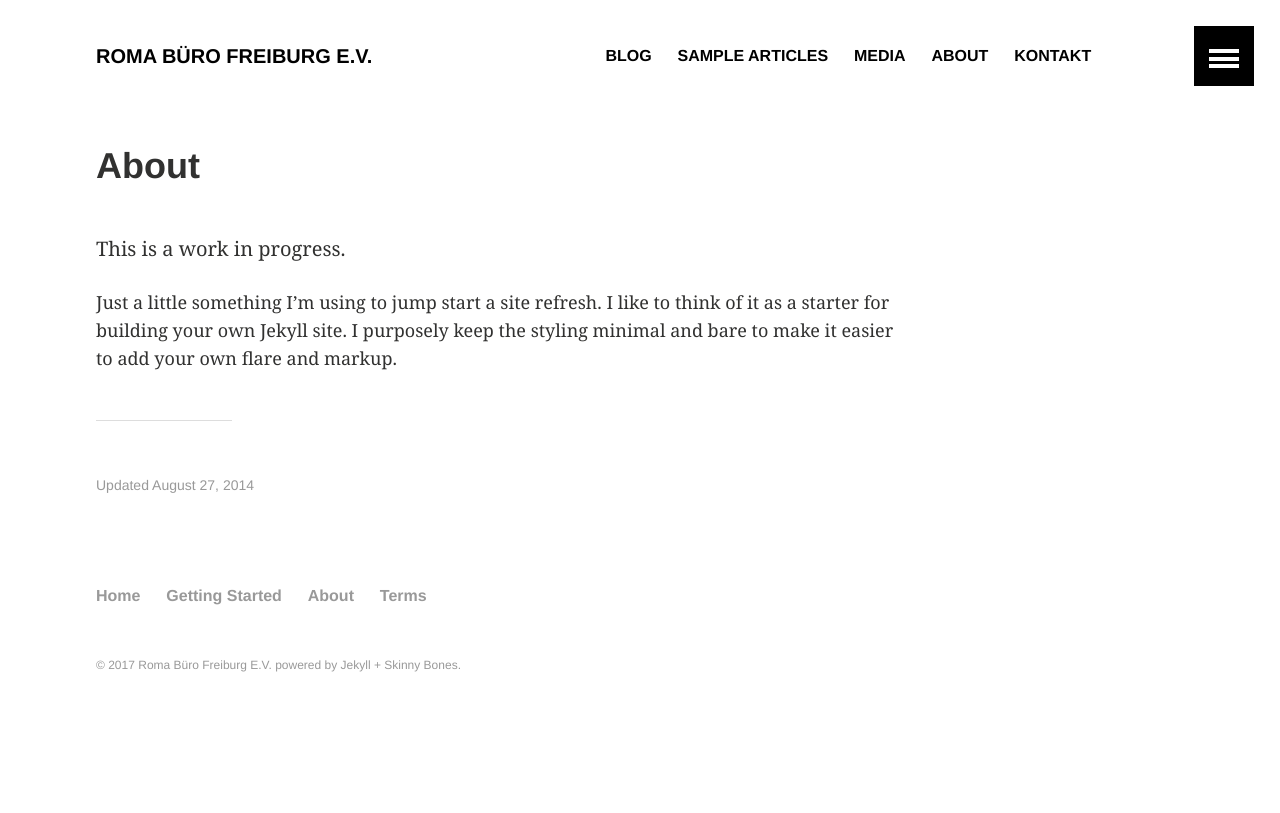
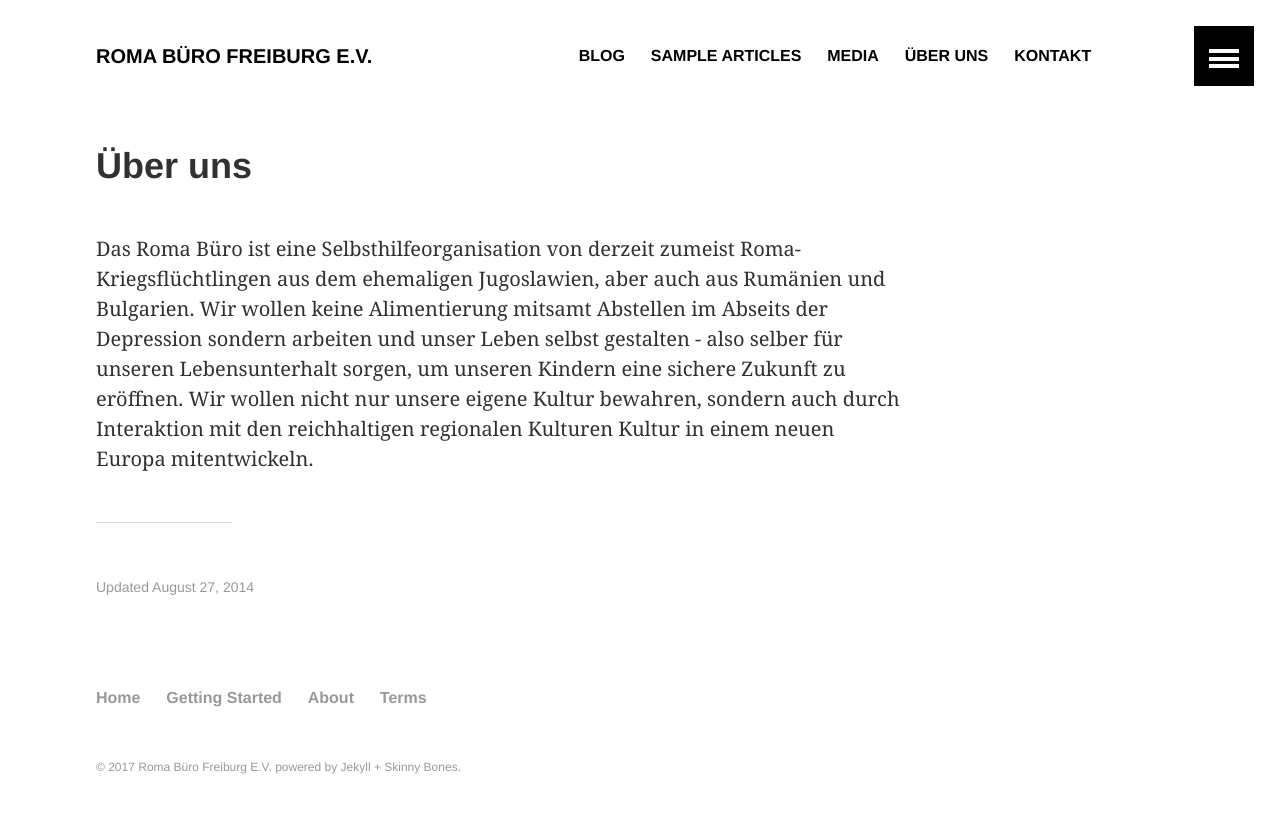
Before and after one commit to Pizzasoft/Site_Roma_Office, a Jekyll site: the page built from skinny-bones-jekyll-my-project/about/index.md, in a window 1280 px wide. Shown: the top 813 px of the page. Built offline with Jekyll 4.4.1, drawn with Linux system fonts in a browser that asks for light colours.

Commit message:
über uns text

```diff
--- a/skinny-bones-jekyll-my-project/about/index.md
+++ b/skinny-bones-jekyll-my-project/about/index.md
@@ -1,9 +1,9 @@
 ---
 layout: article
-title: "About"
+title: "Über uns"
 date: 2014-06-02T09:44:20-04:00
 modified: 2014-08-27T14:56:44-04:00
-excerpt: "This is the Skinny Bones about page."
+excerpt: "Über unsere Tätigkeiten und Partner ."
 image:
   feature:
   teaser:
@@ -12,6 +12,5 @@ share: false
 ads: false
 ---
 
-This is a work in progress.
-
-Just a little something I'm using to jump start a site refresh. I like to think of it as a starter for building your own Jekyll site. I purposely keep the styling minimal and bare to make it easier to add your own flare and markup.
+Das Roma Büro ist eine Selbsthilfeorganisation von derzeit zumeist Roma-Kriegsflüchtlingen aus dem ehemaligen Jugoslawien, aber auch  aus Rumänien und Bulgarien. Wir wollen keine Alimentierung mitsamt Abstellen im Abseits der Depression sondern arbeiten und unser Leben selbst gestalten - also selber für unseren Lebensunterhalt sorgen, um unseren Kindern eine sichere Zukunft zu eröffnen. Wir wollen nicht nur unsere eigene Kultur bewahren, sondern auch durch Interaktion mit den reichhaltigen regionalen Kulturen Kultur in einem neuen Europa  mitentwickeln.
+{: .text-justify}
```
Also changed, not shown: skinny-bones-jekyll-my-project/_data/navigation.yml (+4 -4 lines), skinny-bones-jekyll-my-project/images/Contact-us-keyboard-400x250.png (added), 1 other file.
